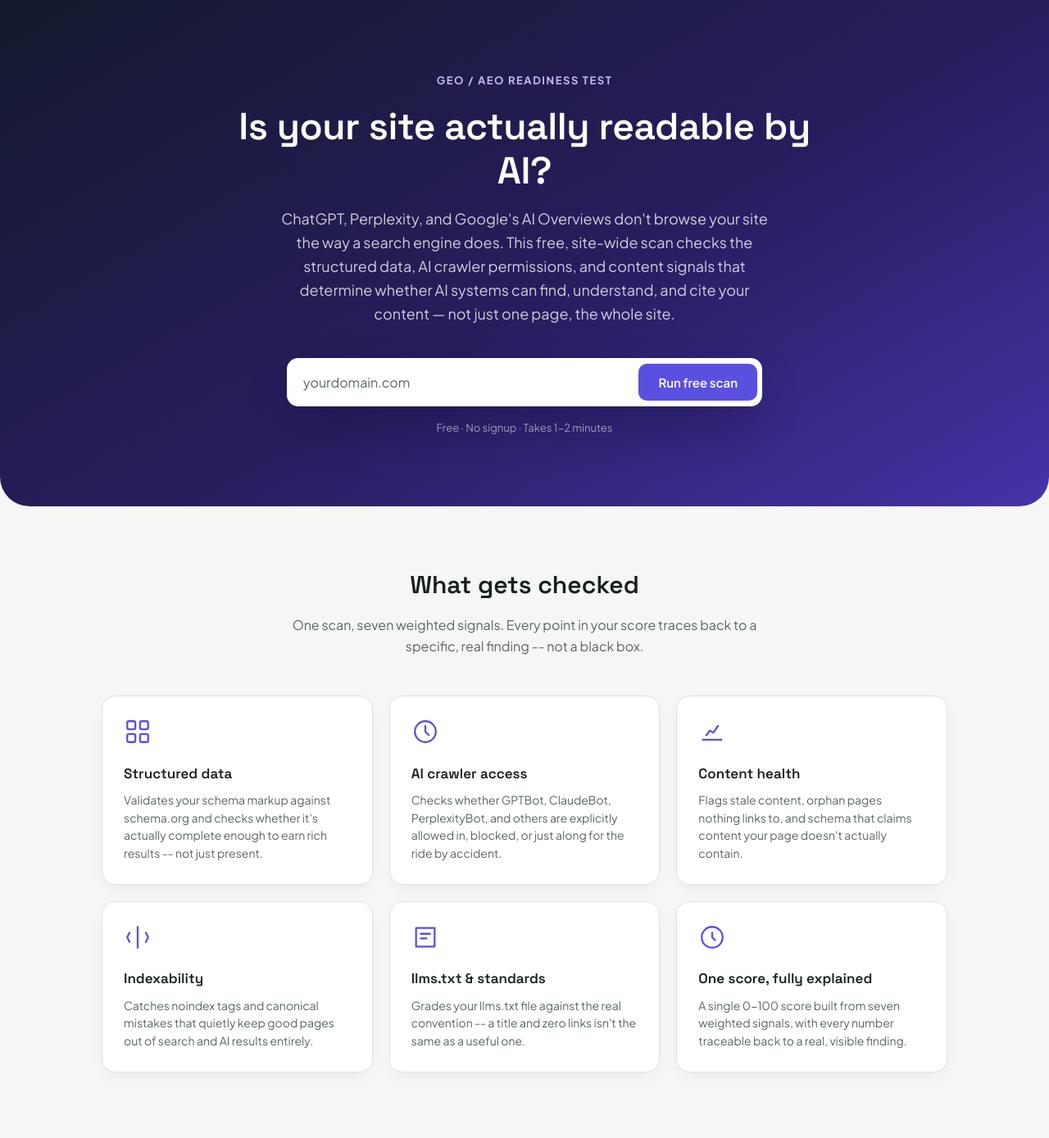
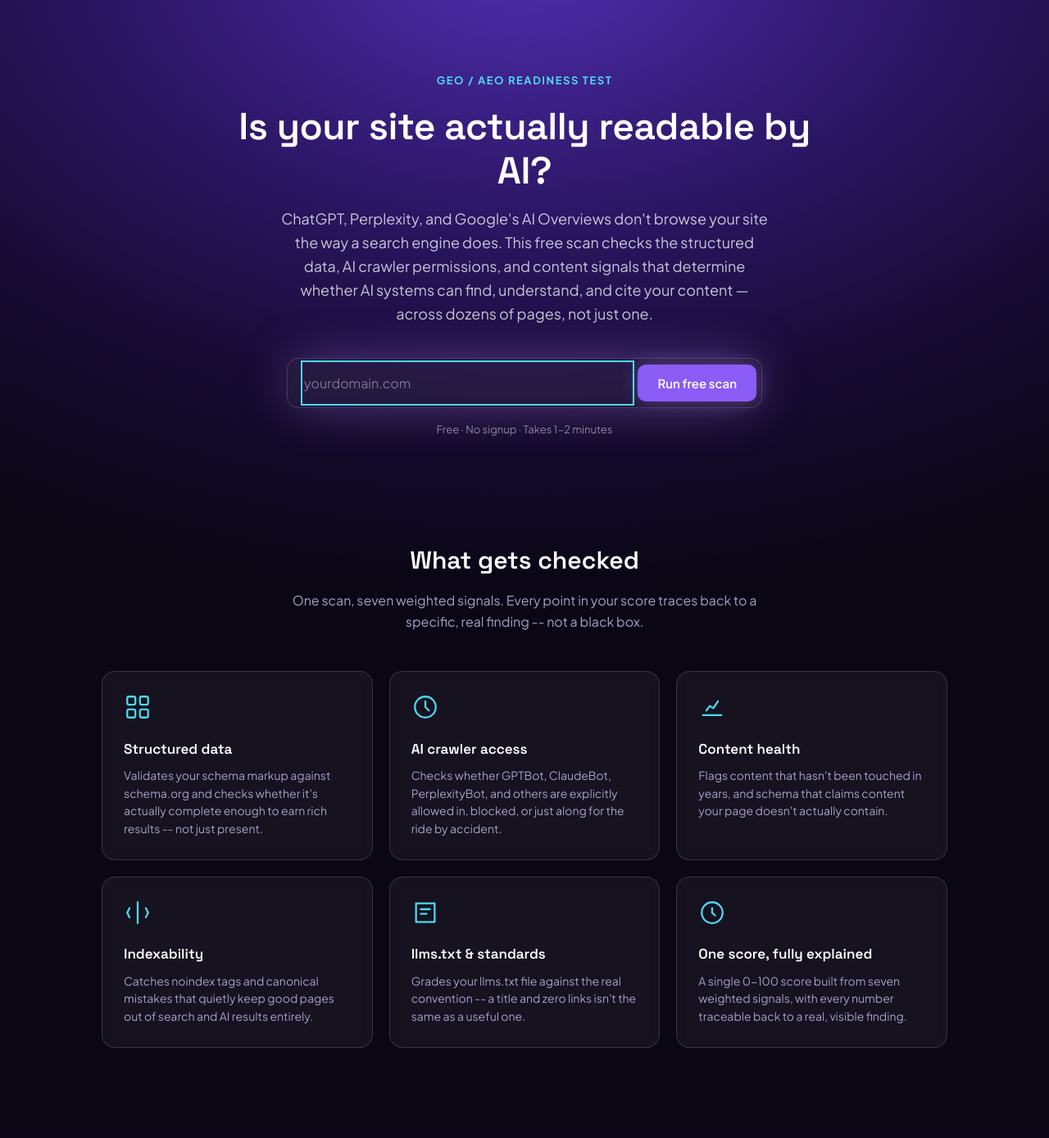
Before and after one commit to jayelliotblack-art/GEO-Audit-Tool, a Flask app: page / in a window 1280 px wide. Shown: the whole page at 82% size. After the commit the page ends 1279 px from the top, so only its background shows below. Run offline with Flask 3, Linux system fonts and the light colour scheme.

Commit message:
Add files via upload

```diff
--- a/static/style.css
+++ b/static/style.css
@@ -1,17 +1,38 @@
 :root {
-  --paper: #f6f7f4;
-  --ink: #15201c;
-  --ink-muted: #5b6660;
-  --line: #dce2dc;
-  --good: #1e7a5c;
-  --good-bg: #e7f1ec;
-  --warn: #b6862c;
-  --warn-bg: #f6efe1;
-  --bad: #b23a2e;
-  --bad-bg: #f6e9e7;
-  --accent: #5b4fe0;
-  --accent-bg: #ecebfb;
-  --radius: 10px;
+  /* Deep purple-to-black base, neon accents glowing against it */
+  --bg-black: #0a0614;
+  --bg-deep: #170b33;
+  --bg-mid: #2d1768;
+  --bg-glow: #4f2fb0;
+
+  --ink: #f3effc;
+  --ink-muted: #ab9dc9;
+  --line: rgba(255, 255, 255, 0.14);
+  --card-bg: rgba(255, 255, 255, 0.05);
+  --card-bg-solid: #1c1040;
+
+  --good: #34e8a0;
+  --good-bg: rgba(52, 232, 160, 0.14);
+  --good-glow: rgba(52, 232, 160, 0.5);
+
+  --warn: #ffb84d;
+  --warn-bg: rgba(255, 184, 77, 0.14);
+  --warn-glow: rgba(255, 184, 77, 0.5);
+
+  --bad: #ff5d8a;
+  --bad-bg: rgba(255, 93, 138, 0.14);
+  --bad-glow: rgba(255, 93, 138, 0.5);
+
+  --accent: #b794ff;
+  --accent-solid: #8b5cf6;
+  --accent-bg: rgba(183, 148, 255, 0.14);
+  --accent-glow: rgba(183, 148, 255, 0.5);
+
+  --cyan: #4dd8f0;
+  --cyan-bg: rgba(77, 216, 240, 0.14);
+  --cyan-glow: rgba(77, 216, 240, 0.5);
+
+  --radius: 14px;
   --mono: "IBM Plex Mono", ui-monospace, "SF Mono", Consolas, monospace;
   --sans: "Plus Jakarta Sans", -apple-system, Helvetica, Arial, sans-serif;
   --display: "Space Grotesk", var(--sans);
@@ -19,8 +40,11 @@
 
 * { box-sizing: border-box; }
 
+html, body { min-height: 100%; }
+
 body {
-  background: var(--paper);
+  background-color: var(--bg-black);
+  background-image: radial-gradient(ellipse 1500px 950px at 50% -4%, var(--bg-glow) 0%, var(--bg-mid) 32%, var(--bg-deep) 58%, var(--bg-black) 82%);
   color: var(--ink);
   font-family: var(--sans);
   font-size: 16px;
@@ -31,18 +55,13 @@ body {
 .wrap { max-width: 760px; margin: 0 auto; padding: 0 24px; }
 .wrap-report { width: 92%; max-width: 1240px; margin: 0 auto; padding: 56px 0 64px; }
 
-a { color: var(--ink); }
+a { color: var(--accent); }
 
 h1, h2, h3 { font-family: var(--display); font-weight: 600; }
 
 /* ============================= HOMEPAGE ============================= */
 
-.hero-section {
-  background: linear-gradient(150deg, #141a2e 0%, #271d5e 55%, #4732a8 100%);
-  padding: 88px 24px 72px;
-  text-align: center;
-  border-radius: 0 0 36px 36px;
-}
+.hero-section { padding: 88px 24px 64px; text-align: center; }
 
 .hero-eyebrow {
   font-family: var(--sans);
@@ -50,7 +69,7 @@ h1, h2, h3 { font-family: var(--display); font-weight: 600; }
   font-weight: 700;
   letter-spacing: 0.12em;
   text-transform: uppercase;
-  color: #c4b8f7;
+  color: var(--cyan);
   margin-bottom: 18px;
 }
 
@@ -64,7 +83,7 @@ h1, h2, h3 { font-family: var(--display); font-weight: 600; }
 }
 
 .hero-sub {
-  color: rgba(255, 255, 255, 0.78);
+  color: rgba(255, 255, 255, 0.75);
   font-size: 18px;
   line-height: 1.6;
   max-width: 600px;
@@ -75,12 +94,14 @@ h1, h2, h3 { font-family: var(--display); font-weight: 600; }
   display: flex;
   align-items: center;
   gap: 8px;
-  background: #fff;
+  background: rgba(255, 255, 255, 0.06);
+  border: 1px solid var(--line);
+  backdrop-filter: blur(8px);
   border-radius: 14px;
   padding: 6px 6px 6px 20px;
   max-width: 580px;
   margin: 0 auto;
-  box-shadow: 0 24px 60px -14px rgba(10, 8, 40, 0.45);
+  box-shadow: 0 0 60px -10px var(--accent-glow);
 }
 
 .scan-bar input[type="text"] {
@@ -90,22 +111,23 @@ h1, h2, h3 { font-family: var(--display); font-weight: 600; }
   font: 16px var(--sans);
   padding: 13px 0;
   background: none;
-  color: var(--ink);
+  color: #fff;
 }
-.scan-bar input[type="text"]::placeholder { color: var(--ink-muted); }
+.scan-bar input[type="text"]::placeholder { color: rgba(255, 255, 255, 0.4); }
 .scan-bar input:read-only { opacity: 0.6; }
 
 .scan-bar button {
   font-family: var(--sans);
   font-weight: 600;
   font-size: 15px;
-  background: var(--accent);
+  background: var(--accent-solid);
   color: #fff;
   border: none;
   border-radius: 10px;
   padding: 13px 24px;
   cursor: pointer;
   white-space: nowrap;
+  box-shadow: 0 0 24px -4px var(--accent-glow);
 }
 .scan-bar button:hover { opacity: 0.9; }
 .scan-bar button:disabled { opacity: 0.6; cursor: default; }
@@ -113,32 +135,32 @@ h1, h2, h3 { font-family: var(--display); font-weight: 600; }
 .scan-bar button:focus-visible,
 .scan-bar input:focus-visible,
 a:focus-visible {
-  outline: 2px solid #fff;
+  outline: 2px solid var(--cyan);
   outline-offset: 2px;
 }
 
 .hero-reassurance {
   margin-top: 16px;
   font-size: 13px;
-  color: rgba(255, 255, 255, 0.55);
+  color: rgba(255, 255, 255, 0.5);
 }
 
 .scan-status {
   margin-top: 20px;
   display: flex;
-  justify-content: center;
   align-items: center;
   gap: 9px;
   font-size: 14px;
-  color: rgba(255, 255, 255, 0.8);
+  color: rgba(255, 255, 255, 0.78);
 }
+.hero-section .scan-status { justify-content: center; }
 
 .spinner {
   width: 13px;
   height: 13px;
   flex: none;
-  border: 2px solid rgba(255, 255, 255, 0.25);
-  border-top-color: #fff;
+  border: 2px solid rgba(255, 255, 255, 0.22);
+  border-top-color: var(--cyan);
   border-radius: 50%;
   display: inline-block;
 }
@@ -148,15 +170,16 @@ a:focus-visible {
 @keyframes spin { to { transform: rotate(360deg); } }
 
 .error {
-  color: #ffb4a8;
+  color: var(--bad);
   font-size: 14px;
   margin-top: 16px;
 }
 
-.features-section { max-width: 1080px; margin: 0 auto; padding: 72px 24px 80px; }
+.features-section { max-width: 1080px; margin: 0 auto; padding: 48px 24px 96px; }
 .features-heading {
   text-align: center;
   font-size: 30px;
+  color: #fff;
   margin: 0 0 12px;
 }
 .features-subheading {
@@ -172,19 +195,19 @@ a:focus-visible {
   gap: 20px;
 }
 .feature-card {
-  background: #fff;
+  background: var(--card-bg);
   border: 1px solid var(--line);
+  backdrop-filter: blur(8px);
   border-radius: 16px;
   padding: 26px;
-  box-shadow: 0 8px 24px -10px rgba(21, 32, 28, 0.1);
 }
 .feature-icon {
   width: 34px;
   height: 34px;
-  color: var(--accent);
+  color: var(--cyan);
   margin-bottom: 14px;
 }
-.feature-card h3 { font-size: 17px; margin: 0 0 8px; }
+.feature-card h3 { font-size: 17px; margin: 0 0 8px; color: #fff; }
 .feature-card p { color: var(--ink-muted); font-size: 14px; margin: 0; line-height: 1.55; }
 
 @media (max-width: 800px) {
--- a/templates/index.html
+++ b/templates/index.html
@@ -15,8 +15,8 @@
     <h1>Is your site actually readable by AI?</h1>
     <p class="hero-sub">
       ChatGPT, Perplexity, and Google's AI Overviews don't browse your site the way a search engine does.
-      This free, site-wide scan checks the structured data, AI crawler permissions, and content signals
-      that determine whether AI systems can find, understand, and cite your content &mdash; not just one page, the whole site.
+      This free scan checks the structured data, AI crawler permissions, and content signals
+      that determine whether AI systems can find, understand, and cite your content &mdash; across dozens of pages, not just one.
     </p>
 
     <form action="/scan" method="post" id="scan-form">
@@ -59,7 +59,7 @@
       <div class="feature-card">
         <svg class="feature-icon" viewBox="0 0 24 24" fill="none"><path d="M4 19h16M7 15l3-4 3 2 4-6" stroke="currentColor" stroke-width="1.6" stroke-linecap="round" stroke-linejoin="round"/></svg>
         <h3>Content health</h3>
-        <p>Flags stale content, orphan pages nothing links to, and schema that claims content your page doesn't actually contain.</p>
+        <p>Flags content that hasn't been touched in years, and schema that claims content your page doesn't actually contain.</p>
       </div>
       <div class="feature-card">
         <svg class="feature-icon" viewBox="0 0 24 24" fill="none"><path d="M12 3v18M5 8l-2 4 2 4M19 8l2 4-2 4" stroke="currentColor" stroke-width="1.6" stroke-linecap="round" stroke-linejoin="round"/></svg>
```
Also changed, not shown: other parts of static/style.css (+76 -26 lines), pdf_export.py (+6 -2 lines), templates/report.html (+27 -10 lines).
